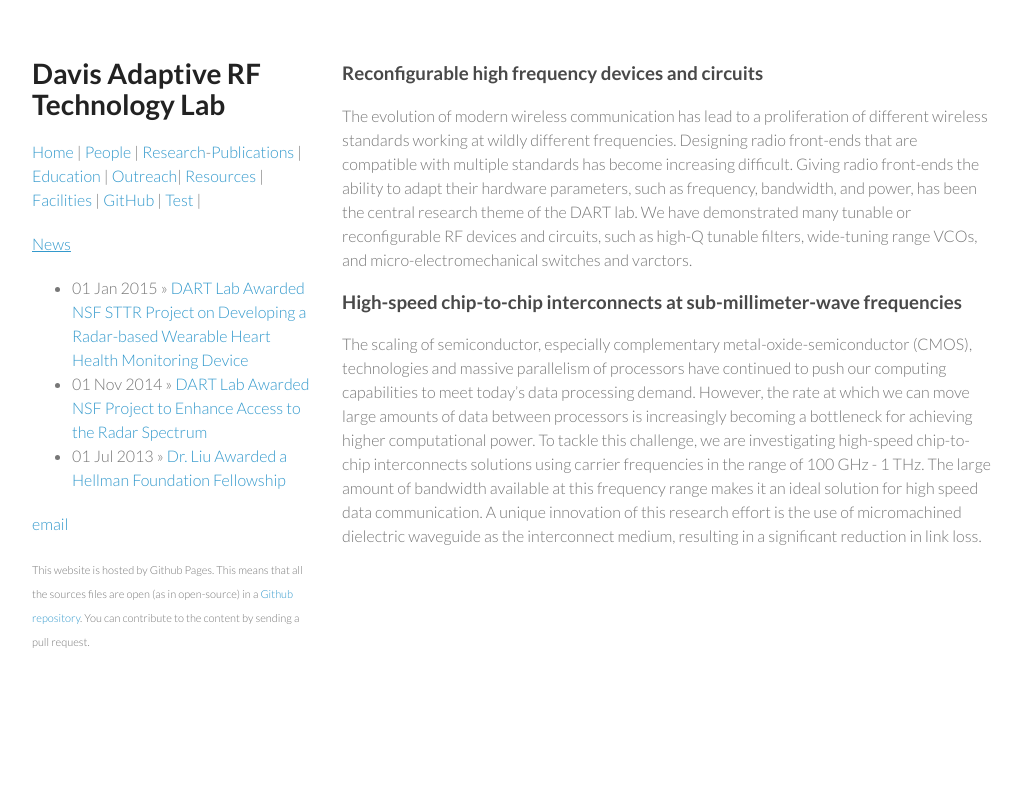
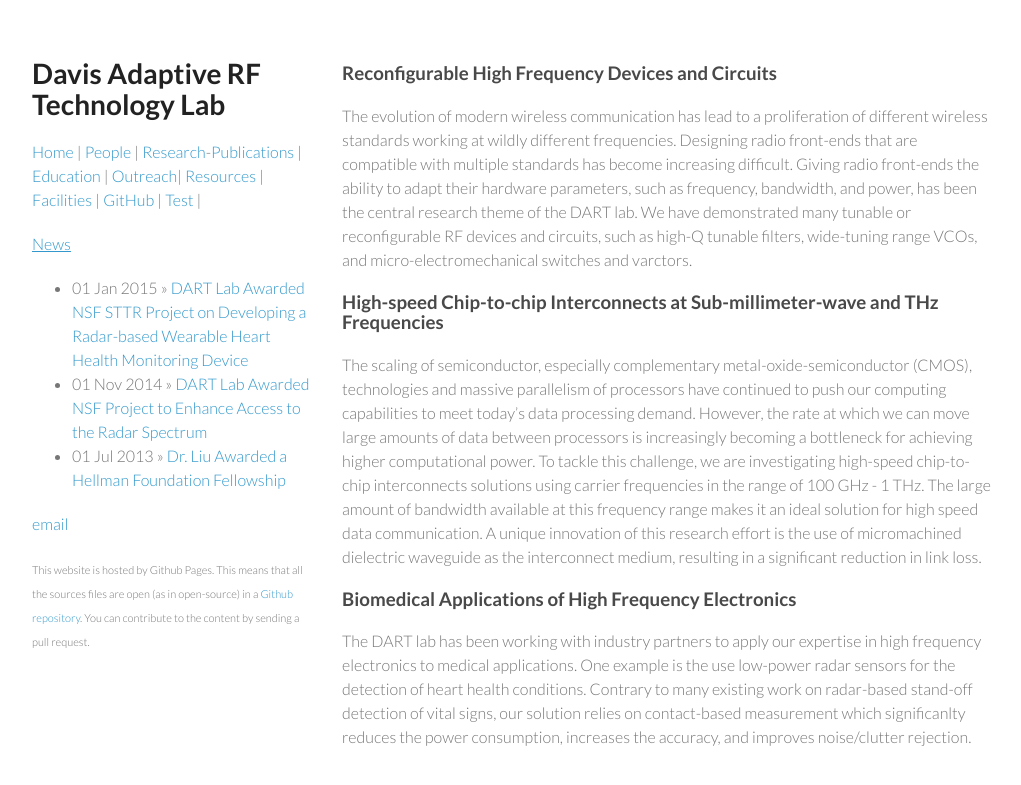
Before and after one commit to ucdart/ucdart.github.io, a Jekyll site: the page built from research/index.md, in a window 1280 px wide. Shown: the top 785 px of the page, without its empty margins (128-1149 px from the left). Built offline with Jekyll 4.4.1, drawn with Linux system fonts in a browser that asks for light colours.

Commit message:
Updated index.md

```diff
--- a/research/index.md
+++ b/research/index.md
@@ -4,10 +4,14 @@ title: UCDart/Research
 published: true
 ---
 
-### Reconfigurable high frequency devices and circuits
+### Reconfigurable High Frequency Devices and Circuits
 
 The evolution of modern wireless communication has lead to a proliferation of different wireless standards working at wildly different frequencies. Designing radio front-ends that are compatible with multiple standards has become increasing difficult. Giving radio front-ends the ability to adapt their hardware parameters, such as frequency, bandwidth, and power, has been the central research theme of the DART lab. We have demonstrated many tunable or reconfigurable RF devices and circuits, such as high-Q tunable filters, wide-tuning range VCOs, and micro-electromechanical switches and varctors.
 
-### High-speed chip-to-chip interconnects at sub-millimeter-wave frequencies
+### High-speed Chip-to-chip Interconnects at Sub-millimeter-wave and THz Frequencies
 
 The scaling of semiconductor, especially complementary metal-oxide-semiconductor (CMOS), technologies and massive parallelism of processors have continued to push our computing capabilities to meet today’s data processing demand. However, the rate at which we can move large amounts of data between processors is increasingly becoming a bottleneck for achieving higher computational power. To tackle this challenge, we are investigating high-speed chip-to-chip interconnects solutions using carrier frequencies in the range of 100 GHz - 1 THz. The large amount of bandwidth available at this frequency range makes it an ideal solution for high speed data communication. A unique innovation of this research effort is the use of micromachined dielectric waveguide as the interconnect medium, resulting in a significant reduction in link loss.
+
+### Biomedical Applications of High Frequency Electronics
+
+The DART lab has been working with industry partners to apply our expertise in high frequency electronics to medical applications. One example is the use low-power radar sensors for the detection of heart health conditions. Contrary to many existing work on radar-based stand-off detection of vital signs, our solution relies on contact-based measurement which significanlty reduces the power consumption, increases the accuracy, and improves noise/clutter rejection.
```
